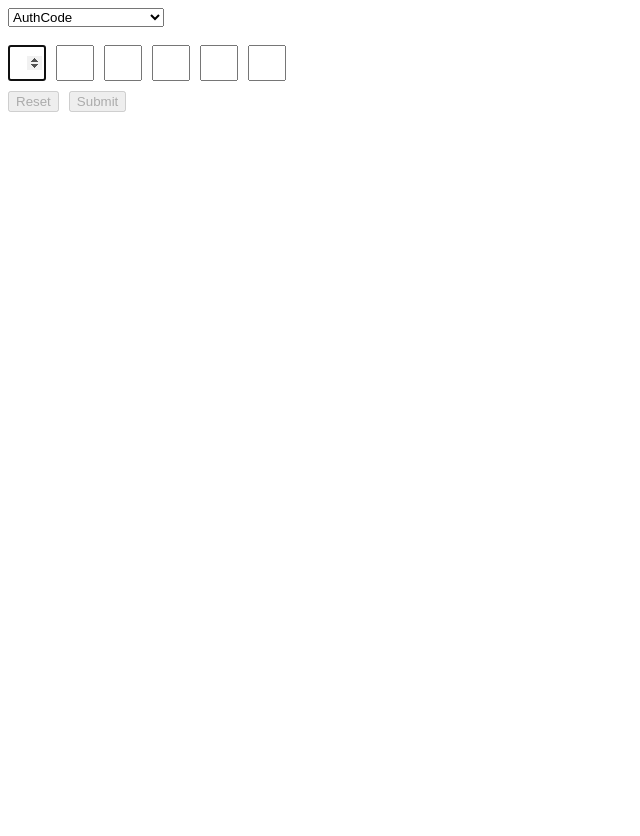
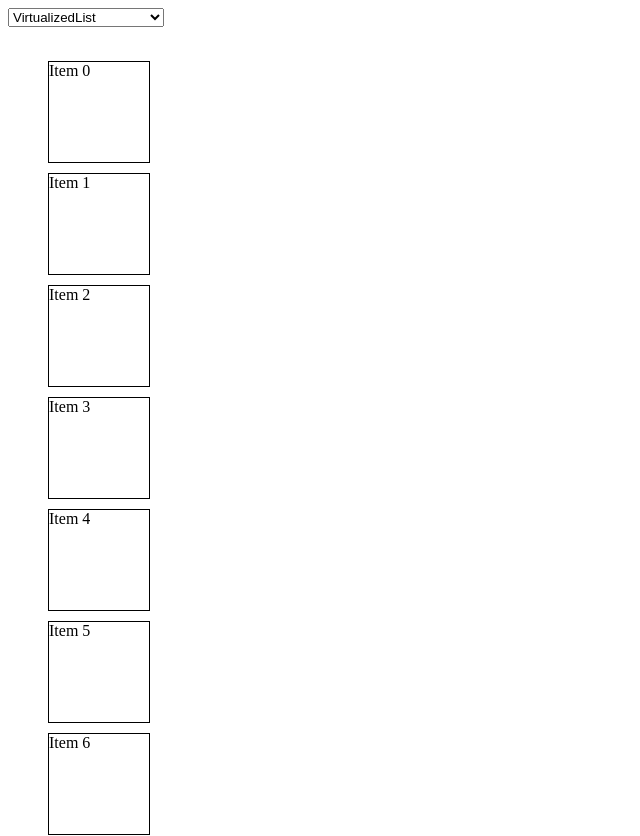
Before and after one commit to kvnchen/frontEndPractice, a Next.js app: page / in a window 1280 px wide. Shown: the top 836 px of the page, without its empty margins (0-640 px from the left). Before the commit the page ends 800 px from the top, so only its background shows below. Built offline with nearby package versions, Linux system fonts and the light colour scheme.

Commit message:
virtualized list

```diff
--- a/src/app/page.js
+++ b/src/app/page.js
@@ -50,11 +50,12 @@ import { ConnectFour } from './connectFour/connectFour.js';
 import { Tasks } from './reducerContext/reducerContext.js';
 import { Grail } from './holyGrail/grail.js';
 import { AuthCode } from './authCode/authCode.js';
+import { VirtualizedList } from './virtualizedList/virtualizedList.js';
 
 // this react project is 350 MB... gonna reuse it for react practice
 
 export default function Home() {
-  const [selection, setSelection] = useState('AuthCode');
+  const [selection, setSelection] = useState('VirtualizedList');
 
   const components = {
     MortgageCalculator: <MortgageCalculator />,
@@ -104,7 +105,8 @@ export default function Home() {
 
     Tasks: <Tasks />,
     Grail: <Grail />,
-    AuthCode: <AuthCode />
+    AuthCode: <AuthCode />,
+    VirtualizedList: <VirtualizedList />
   };
 
   function select() {
--- /dev/null
+++ b/src/app/virtualizedList/styles.module.css
@@ -0,0 +1,15 @@
+.listItem {
+  display: block;
+  width: 100px;
+  height: 100px;
+  border: 1px solid black;
+  margin-bottom: 10px;
+}
+
+.listItemHidden {
+  display: block;
+  width: 100px;
+  height: 100px;
+  margin-bottom: 10px;
+  /* border: 1px solid red; */
+}
--- /dev/null
+++ b/src/app/virtualizedList/virtualizedList.js
@@ -0,0 +1,82 @@
+'use client';
+import styles from './styles.module.css';
+import { useState, useEffect } from 'react';
+
+/**
+ * want to not render items outside the viewport
+ * how do we know which items are inside the viewport?
+ *
+ * do we need to listen to scroll events?
+ * right, scrolling doesn't rerender the list normally
+ *
+ * ok, now we need to respond to scrolling and updating what gets rendered
+ *
+ * window.scrollY to get vertical scroll position
+ * multiply index by 110, add scrollY, if between scrollY and scrollY + screen height (1312), it should be rendered?
+ *
+ * onscroll seems to fire on elements with a scroll bar, but what about the page itself?
+ *
+ * ok, it works, but it rerenders a lot. throttle scroll event?
+ */
+const items = [];
+for (let i = 1; i <= 50; i++) {
+  items.push({
+    id: i,
+    isVisible: i * 110 < 1312
+  });
+}
+
+export function VirtualizedList() {
+  const [listItems, setItems] = useState(items);
+
+  useEffect(() => {
+    //fires a lot... and is triggering rerenders fuuuuuuu
+    window.document.addEventListener('scroll', (event) => {
+      // console.log('scrolling');
+      const scrollY = window.scrollY;
+      const temp = [...listItems];
+
+      for (let i = 0; i < temp.length; i++) {
+        const diff = (i * 110) + 110 + 36; // 110 for 0 indexing, 36 for component selector and <br>
+        temp[i].isVisible = (diff >= scrollY && diff <= (scrollY + 1312));
+      }
+      setItems(temp);
+    });
+  }, []);
+
+  function renderList() {
+    const output = [];
+    // console.log(globalThis.innerHeight);
+    // const windowHeight = globalThis.innerHeight; // some weird issue resolving this value on server
+    // const windowHeight = 1312;
+    // let heightSoFar = 110;
+
+    console.log('rendering');
+
+    for (let i = 0; i < listItems.length; i++) {
+      // heightSoFar += 110;
+      // const doesExceed = heightSoFar > windowHeight;
+      const doesExceed = !listItems[i].isVisible;
+      const style = doesExceed ? styles.listItemHidden : styles.listItem;
+
+      output.push(
+        <li
+          id={i}
+          key={i}
+          className={style}
+          hidden={doesExceed}
+        >
+          {doesExceed ? '' : `Item ${i}`}
+        </li>
+      );
+    }
+
+    return output;
+  }
+
+  return (
+    <ul>
+      {renderList()}
+    </ul>
+  )
+}
```
Also changed, not shown: src/app/bruno_problems.txt (added).
